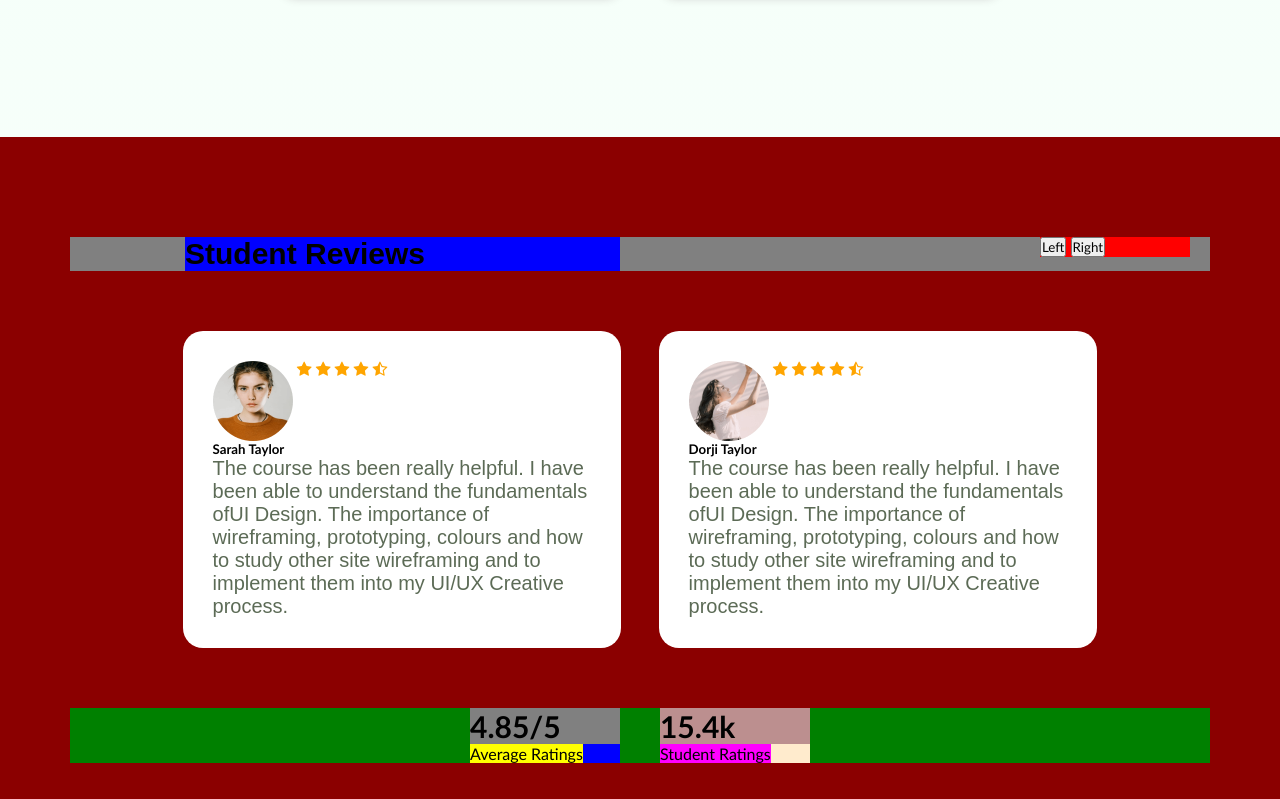
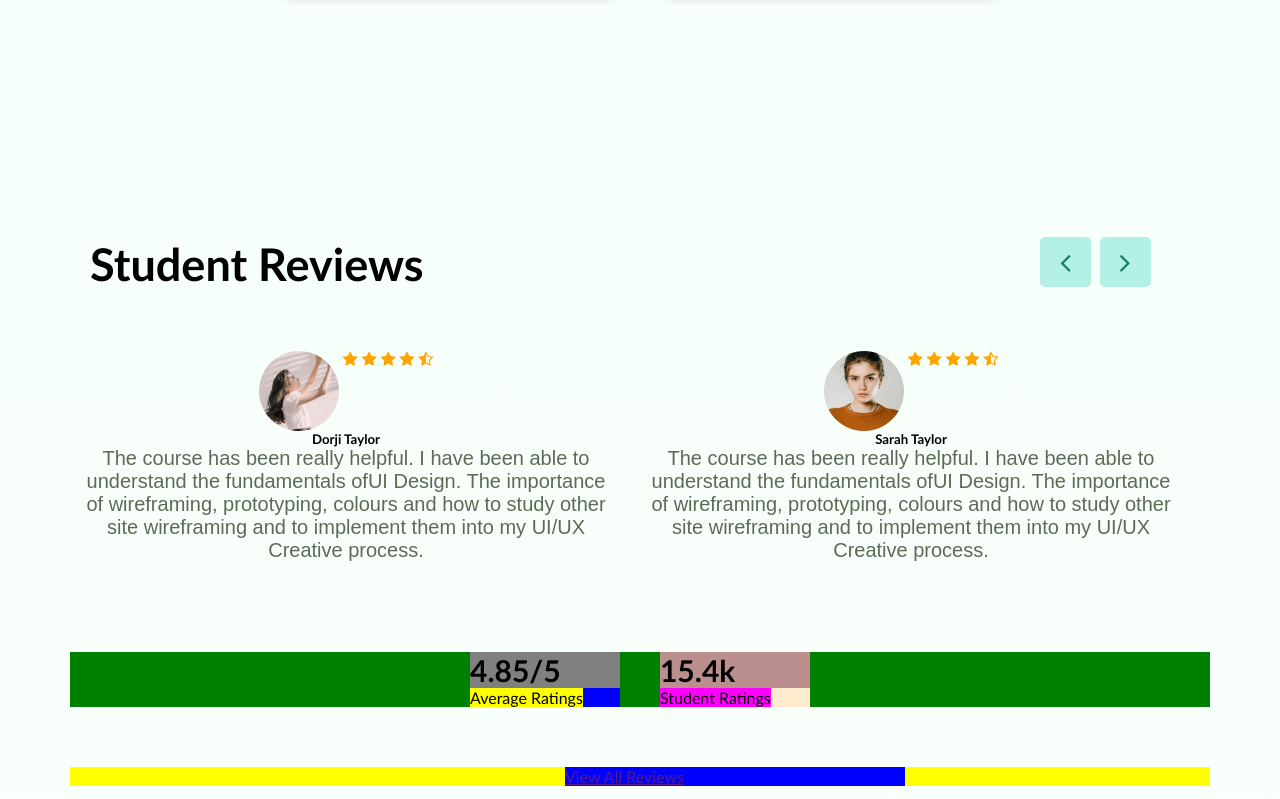
Before and after one commit to igoris12/group-27, a website with bundled scripts: page 29-portfolio-docland/index.html in a window 1280 px wide. Shown: the part 5061-5860 px from the top of the page. Built offline with nearby package versions, Linux system fonts and the light colour scheme; a web font is replaced by a local one.

Commit message:
reviews render with js

```diff
--- a/29-portfolio-docland/css/home.css
+++ b/29-portfolio-docland/css/home.css
@@ -90,15 +90,34 @@ p {
 /* pricing end */
 
 /* reviews start */
-.reviews {
-  background-color: darkred;
+.reviews .header {
+  font-family: var(--heading-font);
+  font-weight: 700;
+  font-size: 30px;
+  margin-bottom: 30px;
 }
 
+.reviews button {
+  padding: 10px 20px;
+  background: #b4f1e5;
+  border: 0;
+  border-radius: 5px;
+  margin-right: 5px;
+  font-size: 30px;
+  color: #1d7c69;
+  cursor: pointer;
+  transition: 0.4s;
+}
+
+.reviews button:hover {
+  background: #6fe4cc;
+  color: white;
+}
+
+.reviews {
+  width: 100%;
+}
 .reviews > .grid-container {
-  display: grid;
-  grid-template-columns: 50% 50%;
-  grid-template-rows: auto;
-  grid-template-areas: 'left right';
 }
 
 .reviews > .row > .first {
@@ -110,35 +129,6 @@ p {
   margin-left: 20%;
   border-radius: 20px;
   background-color: #fff;
-}
-@media only screen and (max-width: 1200px) {
-  .reviews > .row > .first {
-    width: 400px;
-  }
-}
-
-@media only screen and (max-width: 992px) {
-  .reviews > .row > .first {
-    width: 300px;
-  }
-}
-
-@media only screen and (max-width: 768px) {
-  .reviews > .row > .first {
-    width: 300px;
-  }
-}
-
-@media only screen and (max-width: 576px) {
-  .reviews > .row > .first {
-    width: 300px;
-    margin: 0;
-  }
-  .reviews > .grid-container {
-    grid-template-columns: 100%;
-    grid-template-rows: auto;
-    grid-template-areas: 'left';
-  }
 }
 
 .reviews > .row > .second {
--- a/29-portfolio-docland/index.html
+++ b/29-portfolio-docland/index.html
@@ -300,15 +300,7 @@
 
     <!-- Student reviews start -->
     <div class="reviews container">
-        <div class="row" style="background-color: grey;">
-            <div class="col-12 col-md-5 ml-md-1" style="background-color: green;">
-                <h2 class="section-title" style="background-color: blue;">Student Reviews</h2>
-            </div>
-            <div class="hidden visible-lg col-lg-2 reverse-lg " style="background-color: red;">
-                <button>Left</button>
-                <button>Right</button>
-            </div>
-        </div>
+
         <div class="row grid-container">
             <div class="first col-12 col-lg-6">
                 <img class="taylor" src="./img/student-reviews-img/sarahTaylor.png" alt="Person">
--- a/29-portfolio-docland/js/Reviews/Reviews.js
+++ b/29-portfolio-docland/js/Reviews/Reviews.js
@@ -0,0 +1,209 @@
+class CarouselReviews {
+    constructor(selector, component, data) {
+        this.selector = selector;
+        this.component = component;
+        this.data = data;
+
+        this.DOM = null;
+        this.listDOM = null;
+        this.leftArrow = null;
+        this.rightArrow = null;
+        this.itemsInScrean = 1;
+        this.animationInProgress = false;
+        this.animationDuration = 500;
+        this.visibleItemIndex = 0;
+
+        this.init()
+
+
+    }
+
+    init() {
+        if (!this.isValidSelector() ||
+            !this.findElementBySelector()) {
+            return false;
+        }
+
+        this.data.itemsInScrean = this.data.itemsInScrean.sort((a, b) => a.minWidth - b.minWidth);
+        this.itemsInScrean = this.calcTmensPerWiewValue();
+        this.visibleItemIndex = this.itemsInScrean;
+        this.render(this.itemsInScrean);
+        this.addEvant();
+
+
+    }
+
+    isValidSelector() {
+        if (typeof this.selector !== 'string' ||
+            this.selector === '') {
+            return false;
+        }
+        return true;
+    }
+
+    findElementBySelector() {
+        this.DOM = document.querySelector(this.selector);
+        return !!this.DOM;
+    }
+
+    generateItems(data) {
+        const itemsCount = data.length;
+        const itmeWidth = 100 / itemsCount;
+        let HTML = '';
+
+        for (let i = 0; i < itemsCount; i++) {
+            const obj = new this.component({
+                ...data[i],
+                imgPath: this.data.imgPath
+            });
+
+
+            HTML += `<div class="item " style="width: ${itmeWidth}%;">
+            ${obj.learnHTML()}
+            </div>`
+
+        }
+
+        return HTML;
+    }
+
+    render(itemsInScrean) {
+
+        const clonedData = [
+            ...this.data.list.slice(-itemsInScrean),
+            ...this.data.list,
+            ...this.data.list.slice(0, itemsInScrean)
+        ];
+
+
+        const itemsCount = clonedData.length;
+        const listWidth = itemsCount / itemsInScrean * 100;
+        const translate = itemsInScrean / clonedData.length * 100;
+
+
+
+        const HTML = `  <div class="header col-12 col-md-12 col-lg-10">
+                            <h2>Student Reviews</h2>
+                        </div>
+                        <div class="hidden visible-lg col-lg-2 reverse-lg">
+                            <button class="leftArrw fa fa-angle-left"></button>
+                            <button class="rightArrw fa fa-angle-right"></button>
+                        </div>
+                        <div class='corouselLearn'>
+                        <div class="gallery">
+                            <div class="list" style="width: ${listWidth}%; transform: translateX(-${translate}%);">
+                               ${this.generateItems(clonedData)}
+                            </div>
+
+                        </div>
+                    </div>`
+
+        this.DOM.innerHTML = HTML;
+        this.listDOM = this.DOM.querySelector('.list');
+        this.leftArrow = this.DOM.querySelector('.leftArrw')
+        this.rightArrow = this.DOM.querySelector('.rightArrw')
+
+
+    }
+
+    calcTmensPerWiewValue() {
+        const resposive = this.data.itemsInScrean;
+
+        let itemsToRender = 1;
+
+        for (let i = 0; i < resposive.length; i++) {
+            if (innerWidth > resposive[i].minWidth) {
+                itemsToRender = resposive[i].itemsNumber;
+            }
+        }
+
+        return itemsToRender;
+    }
+
+    carouselAnimarion() {
+        const transalte = this.visibleItemIndex / (this.data.list.length + 2 * this.itemsInScrean) * 100;
+        this.listDOM.style.transform = `translateX(-${transalte}%)`;
+    }
+
+    addEvant() {
+
+        window.addEventListener('resize', () => {
+
+            const itemsToRender = this.calcTmensPerWiewValue();
+            if (this.itemsInScrean !== itemsToRender) {
+                this.render(itemsToRender)
+                this.itemsInScrean = itemsToRender;
+            }
+        })
+
+        this.rightArrow.addEventListener('click', () => {
+            if (!this.animationInProgress) {
+                this.animationInProgress = true;
+                this.visibleItemIndex++;
+                this.carouselAnimarion();
+                if (this.data.list.length + this.itemsInScrean === this.visibleItemIndex) {
+                    setTimeout(() => {
+                        this.listDOM.style.transition = 'all 0s';
+                        this.visibleItemIndex = this.itemsInScrean;
+                        this.carouselAnimarion();
+                    }, this.animationDuration);
+                    setTimeout(() => {
+                        this.listDOM.style.transition = `all ${this.animationDuration}ms`;
+                    }, this.animationDuration + 20);
+                }
+                setTimeout(() => {
+                    this.animationInProgress = false;
+                }, this.animationDuration);
+            }
+        });
+
+
+
+        this.leftArrow.addEventListener('click', () => {
+            if (!this.animationInProgress) {
+                this.animationInProgress = true;
+                this.visibleItemIndex--;
+                this.carouselAnimarion();
+                if (this.visibleItemIndex === 0) {
+                    setTimeout(() => {
+                        this.listDOM.style.transition = 'all 0s';
+                        this.visibleItemIndex = this.data.list.length;
+                        this.carouselAnimarion();
+                    }, this.animationDuration);
+                    setTimeout(() => {
+                        this.listDOM.style.transition = `all ${this.animationDuration}ms`;
+                    }, this.animationDuration + 20);
+                }
+                setTimeout(() => {
+                    this.animationInProgress = false;
+                }, this.animationDuration);
+            }
+        });
+
+        setInterval(() => {
+            if (!this.animationInProgress) {
+                this.animationInProgress = true;
+                this.visibleItemIndex++;
+                this.carouselAnimarion();
+                if (this.data.list.length + this.itemsInScrean === this.visibleItemIndex) {
+                    setTimeout(() => {
+                        this.listDOM.style.transition = 'all 0s';
+                        this.visibleItemIndex = this.itemsInScrean;
+                        this.carouselAnimarion();
+                    }, this.animationDuration);
+                    setTimeout(() => {
+                        this.listDOM.style.transition = `all ${this.animationDuration}ms`;
+                    }, this.animationDuration + 20);
+                }
+                setTimeout(() => {
+                    this.animationInProgress = false;
+                }, this.animationDuration);
+            }
+        }, 4000)
+
+
+    }
+    //  Options
+
+}
+export { CarouselReviews }
--- /dev/null
+++ b/29-portfolio-docland/js/Reviews/reviewsInterfase.js
@@ -0,0 +1,23 @@
+
+class InterfaceReviews {
+    constructor(data) {
+        this.data = data;
+    }
+
+    learnHTML() {
+        const imgPath = this.data.imgPath + this.data.img
+        return `<div class="first">
+                <img class="taylor" src="${imgPath}" alt="Person">
+                <span class="fa fa-star checked"></span>
+                <span class="fa fa-star checked"></span>
+                <span class="fa fa-star checked"></span>
+                <span class="fa fa-star checked"></span>
+                <span class="fa fa-star-half-o checked"></span>
+                <h5>${this.data.name}</h5>
+                <p class="smParagraph">${this.data.coment}</p>
+            </div>`
+    }
+
+}
+
+export { InterfaceReviews }
--- a/29-portfolio-docland/js/home.js
+++ b/29-portfolio-docland/js/home.js
@@ -37,6 +37,9 @@ new Carousel1('#corouselLearn', Interface, wahtYouLearnData)
 import { progressLine } from './components/enrol-form/enrolForm.js';
 import { Carouselbenefits } from './components/benefit/benefitsCarusel.js';
 import { InterfaceBenfits } from './components/benefit/interfase.js';
+import { CarouselReviews } from './Reviews/Reviews.js';
+import { InterfaceReviews } from './Reviews/reviewsInterfase.js';
+import { ReviewsData } from './data/ReviewsData.js';
 progressLine();
 // enrol form import end
 
@@ -62,6 +65,7 @@ new Carouselbenefits("#corouselBenefits", InterfaceBenfits, BenefitsData);
 // benefit execution end
 
 // reviews execution start
+new CarouselReviews(".reviews .grid-container", InterfaceReviews, ReviewsData)
 // reviews execution end
 
 // enrol form execution start
```
